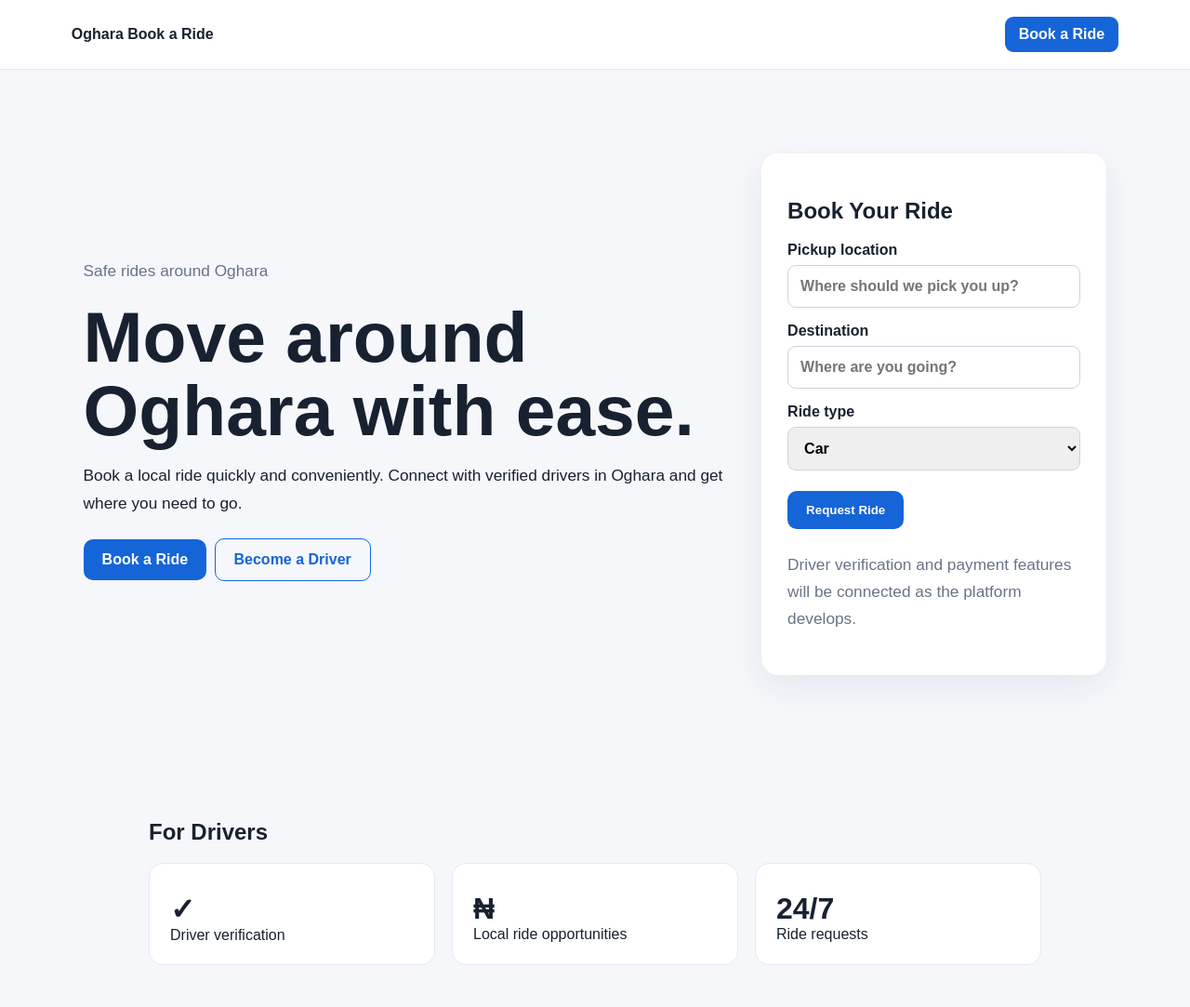
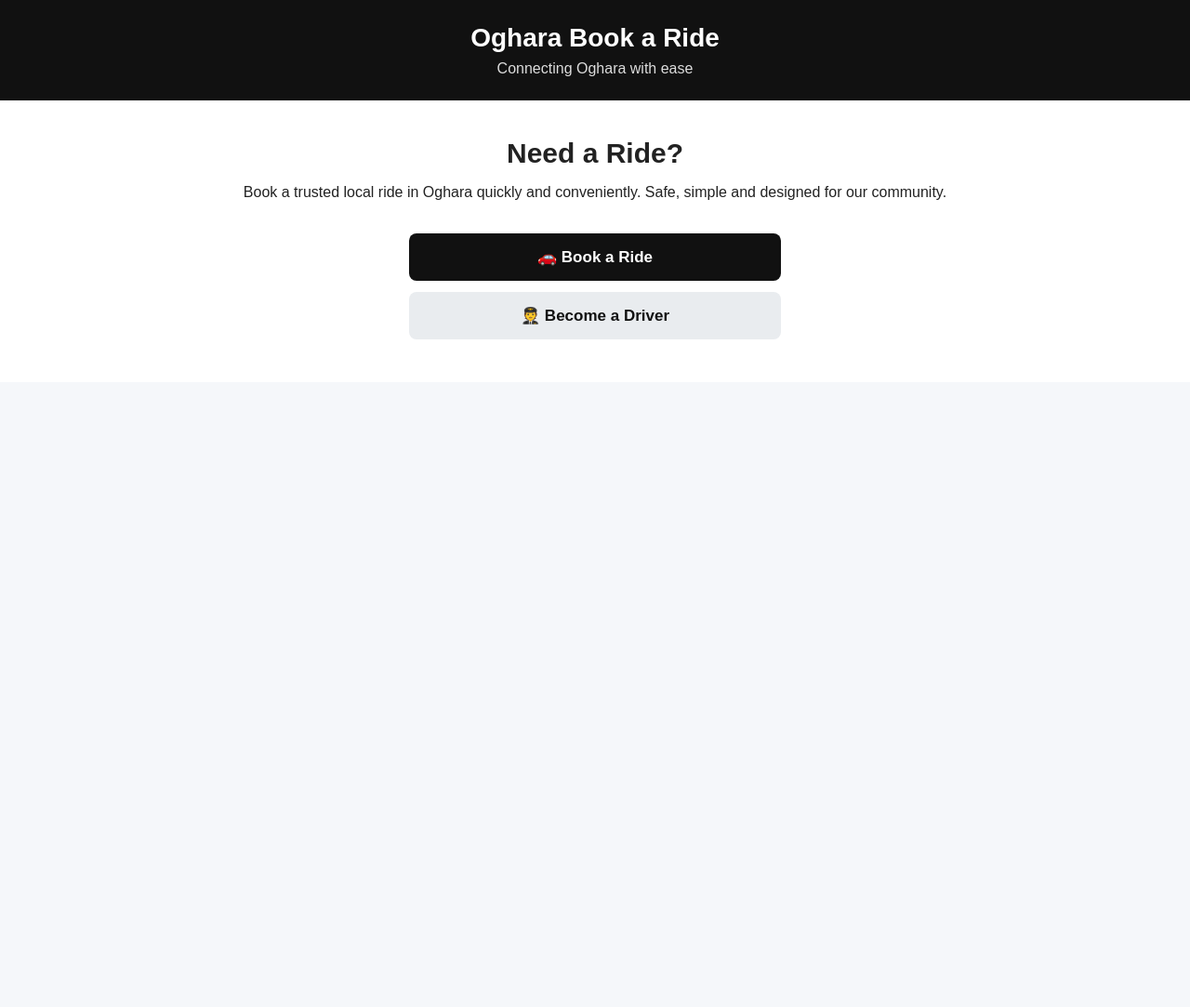
Before and after one commit to stevenkez26-jpg/Oghara-book-a-ride-, a plain HTML site: page Index.html in a window 1280 px wide. Shown: the whole page at 93% size. After the commit the page ends 800 px from the top, so only its background shows below. Drawn offline with Linux system fonts and the light colour scheme.

Commit message:
Update Index.html

```diff
--- a/Index.html
+++ b/Index.html
@@ -4,95 +4,223 @@
   <meta charset="UTF-8">
   <meta name="viewport" content="width=device-width, initial-scale=1.0">
   <title>Oghara Book a Ride</title>
-  <link rel="stylesheet" href="style.css">
+
+  <style>
+    * {
+      box-sizing: border-box;
+      margin: 0;
+      padding: 0;
+      font-family: Arial, sans-serif;
+    }
+
+    body {
+      background: #f5f7fa;
+      color: #222;
+    }
+
+    header {
+      background: #111;
+      color: white;
+      padding: 25px 18px;
+      text-align: center;
+    }
+
+    header h1 {
+      font-size: 28px;
+      margin-bottom: 8px;
+    }
+
+    header p {
+      color: #ddd;
+    }
+
+    .hero {
+      background: white;
+      text-align: center;
+      padding: 40px 20px;
+    }
+
+    .hero h2 {
+      font-size: 30px;
+      margin-bottom: 12px;
+    }
+
+    .hero p {
+      line-height: 1.6;
+      margin-bottom: 25px;
+    }
+
+    .buttons {
+      max-width: 400px;
+      margin: auto;
+    }
+
+    button {
+      width: 100%;
+      border: none;
+      padding: 15px;
+      margin: 6px 0;
+      border-radius: 8px;
+      font-size: 17px;
+      font-weight: bold;
+      cursor: pointer;
+    }
+
+    .ride {
+      background: #111;
+      color: white;
+    }
+
+    .driver {
+      background: #e9ecef;
+      color: #111;
+    }
+
+    .section {
+      max-width: 700px;
+      margin: auto;
+      padding: 30px 20px;
+    }
+
+    .section h2 {
+      text-align: center;
+      margin-bottom: 20px;
+    }
+
+    .form-box {
+      background: white;
+      padding: 22px;
+      border-radius: 10px;
+      margin-bottom: 25px;
+      box-shadow: 0 2px 8px rgba(0,0,0,0.08);
+    }
+
+    .form-box h3 {
+      margin-bottom: 15px;
+    }
+
+    label {
+      display: block;
+      margin-top: 12px;
+      margin-bottom: 6px;
+      font-weight: bold;
+    }
+
+    input,
+    select,
+    textarea {
+      width: 100%;
+      padding: 13px;
+      border: 1px solid #ccc;
+      border-radius: 7px;
+      font-size: 16px;
+    }
+
+    textarea {
+      min-height: 90px;
+      resize: vertical;
+    }
+
+    .submit {
+      background: #111;
+      color: white;
+      margin-top: 18px;
+    }
+
+    .verification {
+      background: #fff3cd;
+      padding: 15px;
+      border-radius: 8px;
+      margin-top: 15px;
+      line-height: 1.5;
+    }
+
+    .card {
+      background: white;
+      padding: 20px;
+      margin-bottom: 15px;
+      border-radius: 10px;
+    }
+
+    footer {
+      background: #111;
+      color: white;
+      text-align: center;
+      padding: 20px;
+      margin-top: 30px;
+    }
+  </style>
 </head>
 
 <body>
 
 <header>
-  <strong>Oghara Book a Ride</strong>
-  <a href="#book">Book a Ride</a>
+  <h1>Oghara Book a Ride</h1>
+  <p>Connecting Oghara with ease</p>
 </header>
 
-<main class="hero">
-  <section>
-    <p class="muted">Safe rides around Oghara</p>
+<section class="hero">
+  <h2>Need a Ride?</h2>
 
-    <h1>Move around Oghara with ease.</h1>
+  <p>
+    Book a trusted local ride in Oghara quickly and conveniently.
+    Safe, simple and designed for our community.
+  </p>
 
-    <p>
-      Book a local ride quickly and conveniently.
-      Connect with verified drivers in Oghara and get where
-      you need to go.
-    </p>
+  <div class="buttons">
+    <button class="ride" onclick="showBooking()">🚗 Book a Ride</button>
 
-    <a class="btn" href="#book">Book a Ride</a>
-    <a class="btn alt" href="#driver">Become a Driver</a>
-  </section>
-
-  <section class="card" id="book">
-    <h2>Book Your Ride</h2>
-
-    <form>
-      <label>
-        Pickup location
-        <input
-          type="text"
-          name="pickup"
-          placeholder="Where should we pick you up?"
-          required
-        >
-      </label>
-
-      <label>
-        Destination
-        <input
-          type="text"
-          name="destination"
-          placeholder="Where are you going?"
-          required
-        >
-      </label>
-
-      <label>
-        Ride type
-        <select name="ride">
-          <option value="car">Car</option>
-          <option value="tricycle">Tricycle</option>
-          <option value="bike">Motorbike</option>
-        </select>
-      </label>
-
-      <button class="btn" type="submit">Request Ride</button>
-    </form>
-
-    <p class="muted">
-      Driver verification and payment features will be connected
-      as the platform develops.
-    </p>
-  </section>
-</main>
-
-<section class="container" id="driver">
-  <h2>For Drivers</h2>
-
-  <div class="grid">
-    <div class="stat">
-      <strong>✓</strong>
-      <span>Driver verification</span>
-    </div>
-
-    <div class="stat">
-      <strong>₦</strong>
-      <span>Local ride opportunities</span>
-    </div>
-
-    <div class="stat">
-      <strong>24/7</strong>
-      <span>Ride requests</span>
-    </div>
+    <button class="driver" onclick="showDriver()">🧑‍✈️ Become a Driver</button>
   </div>
 </section>
 
-</body>
-</html>
+<section class="section">
+
+  <!-- BOOKING FORM -->
+
+  <div class="form-box" id="bookingForm" style="display:none;">
+
+    <h3>🚗 Book Your Ride</h3>
+
+    <label>Passenger Name</label>
+    <input type="text" id="passengerName" placeholder="Enter your name">
+
+    <label>Phone Number</label>
+    <input type="tel" id="passengerPhone" placeholder="08012345678">
+
+    <label>Pickup Location</label>
+    <input type="text" id="pickup" placeholder="Where should we pick you up?">
+
+    <label>Destination</label>
+    <input type="text" id="destination" placeholder="Where are you going?">
+
+    <label>Ride Type</label>
+    <select id="rideType">
+      <option value="Car">Car</option>
+      <option value="Tricycle">Tricycle</option>
+      <option value="Motorcycle">Motorcycle</option>
+    </select>
+
+    <button class="submit" onclick="sendRide()">
+      Send Ride Request on WhatsApp
+    </button>
+
+  </div>
+
+
+  <!-- DRIVER FORM -->
+
+  <div class="form-box" id="driverForm" style="display:none;">
+
+    <h3>🧑‍✈️ Driver Registration</h3>
+
+    <label>Full Name</label>
+    <input type="text" id="driverName" placeholder="Enter your full name">
+
+    <label>Phone Number</label>
+    <input type="tel" id="driverPhone" placeholder="08012345678">
+
+    <label>Vehicle Type</label>
+    <select id="vehicleType">
+      <option value="Car">Car</option>
+      <option
```
